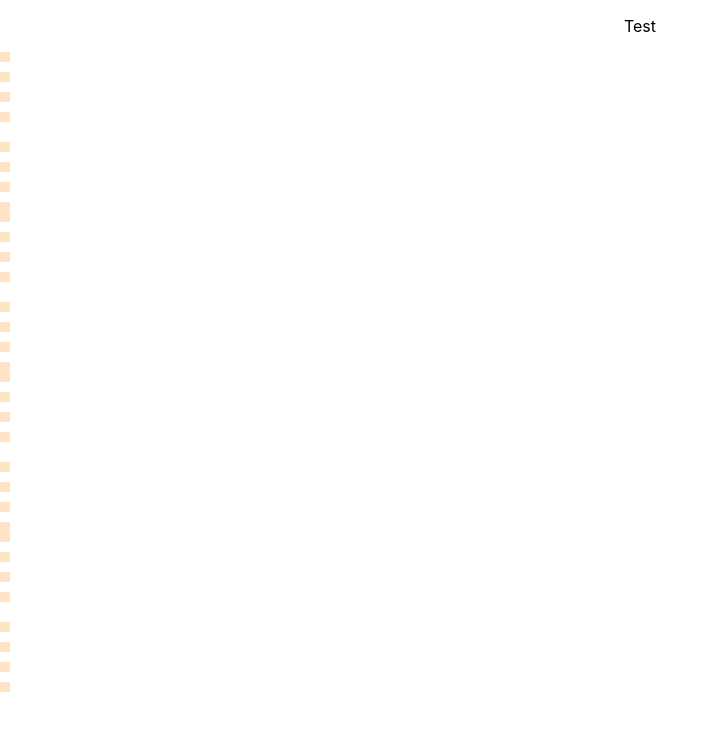
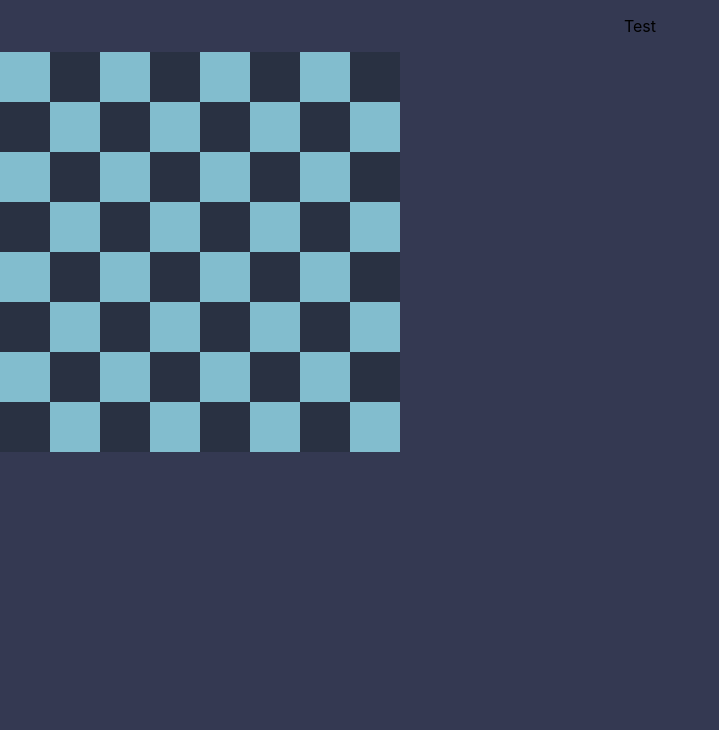
Before and after one commit to LenLen684/relearning-react, a React (Create React App) app in the folder tutorial/: page / in a window 1280 px wide. Shown: the top 730 px of the page, without its empty margins (0-719 px from the left). Built offline with nearby package versions, Linux system fonts and the light colour scheme.

Commit message:
Tile Labels
Forgot to push this, working on populating the board with pieces

```diff
--- a/tutorial/src/App.css
+++ b/tutorial/src/App.css
@@ -39,11 +39,25 @@
 
 
 /* Non-autogenerated stuff */
+body{
+  background-color: #343952;
+}
+
+/* Board */
+#board{
+  background-color: #364250;
+  width:fit-content;
+
+}
 .tile{
-  height: 10px;
-  width: 10px;
+  height: 50px;
+  width: 50px;
+  background-color: #293142;
 }
 
 .light{
-  background-color: bisque;
+  background-color: #82bdce;
 }
+.row{
+  display: flex;
+}
--- a/tutorial/src/App.js
+++ b/tutorial/src/App.js
@@ -1,12 +1,12 @@
 import logo from './logo.svg';
-import {BlankBoard} from './components/board.js';
+import {Board} from './components/board.js';
 import './App.css';
 
 function App() {
   return (
     <div className='App'>
       <p>Test</p>
-      <BlankBoard />
+      <Board />
     </div>
   );
 }
--- a/tutorial/src/components/board.js
+++ b/tutorial/src/components/board.js
@@ -3,33 +3,66 @@ import React from "react"
 function Tile(props){
     if(props.light == "true"){
         return(
-            <div className = "tile light">
+            <div className = "tile light" id={props.id}>
             </div>
         )
     }
     return(
-        <div class = "tile">
+        <div class = "tile" id={props.id}>
         </div>
     )
 }
 
-function BlankBoard(){
+function Board(props){
 // A chess board is an 8 x 8 board with alternating colors with A1 being a dark tile
     let boardArr = [];
+    // If the board is white, top down the rows should go 8-1, otherwise it should go 1-8
     for (let i = 0; i < 8; i++) {
         let row = []
         for (let j = 0; j < 8; j++) {
-            // Can be condensed into a ternary
-            let tile = <Tile light = "true"/>;
-            if((j + i) % 2) {
-                tile = <Tile light="false"/>;
-            }
+            let tileId = (8-i)+TileLetter(j)
 
+            // Create the checkerboard effect by checking row num and alternate
+            let tile = ((j + i) % 2) ? <Tile light = "false" id = {tileId}/> : <Tile light = "true" id = {tileId}/>;
             row.push(tile);
         }
-        boardArr.push(<div class = {"row"+(8-i)}>{row}</div>)
+        boardArr.push(<div id = {"row"+(8-i)} class='row'>{row}</div>)
     }
     return <div id = "board"> {boardArr} </div>;
 }
 
-export {BlankBoard};
+// Using a switch, get the tile letter
+function TileLetter(num){
+    let tileLetter = ''
+    switch(num){
+        case 0:
+            tileLetter='A'
+            break;
+        case 1:
+            tileLetter='B'
+            break;
+        case 2:
+            tileLetter='C'
+            break;
+        case 3:
+            tileLetter='D'
+            break;
+        case 4:
+            tileLetter='E'
+            break;
+        case 5:
+            tileLetter='F'
+            break;
+        case 6:
+            tileLetter='G'
+            break;
+        case 7:
+            tileLetter='H'
+            break;
+        default:
+            tileLetter='Default'
+    }
+    return tileLetter
+}
+
+export {Board};
```
Also changed, not shown: tutorial/src/assets/all-chess-pieces-chess-piece-illustration-png-clipart.jpg (added).
